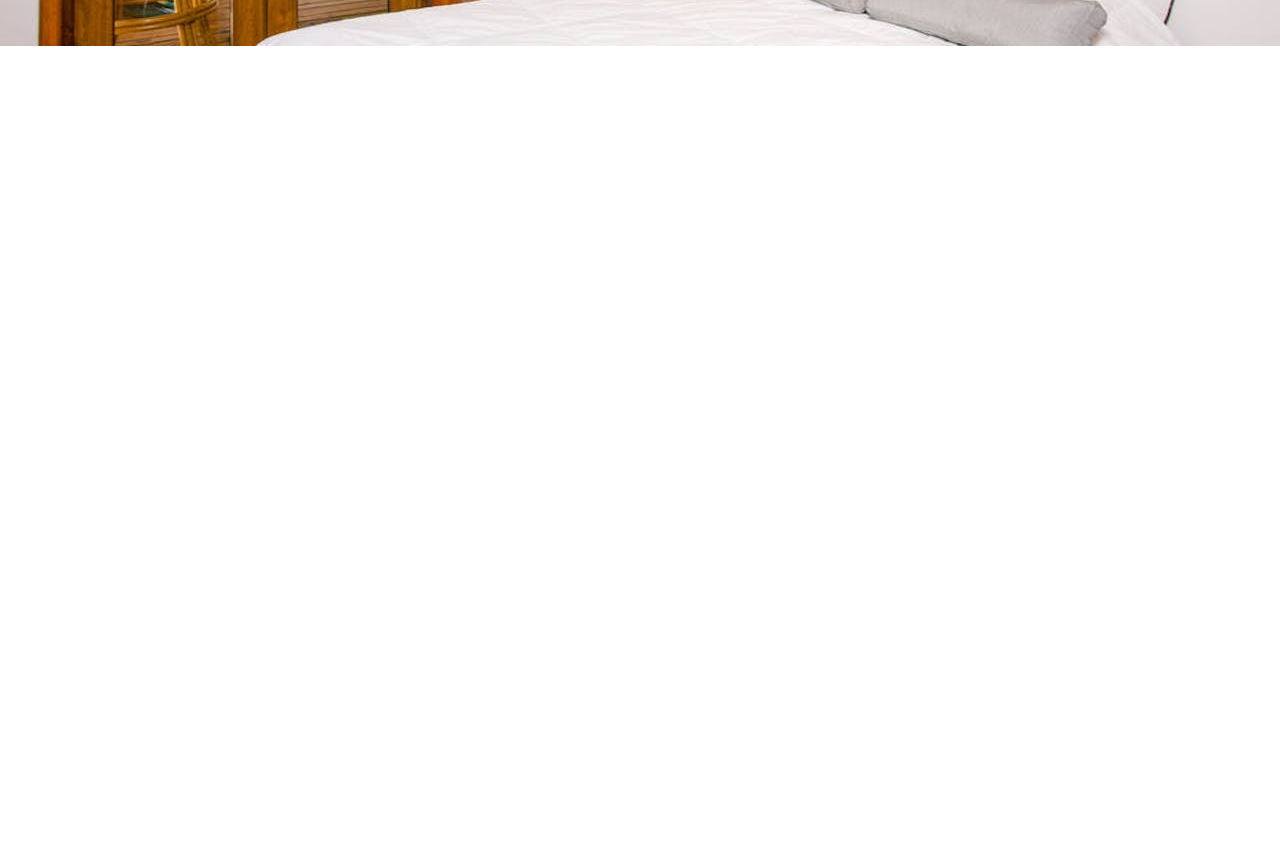
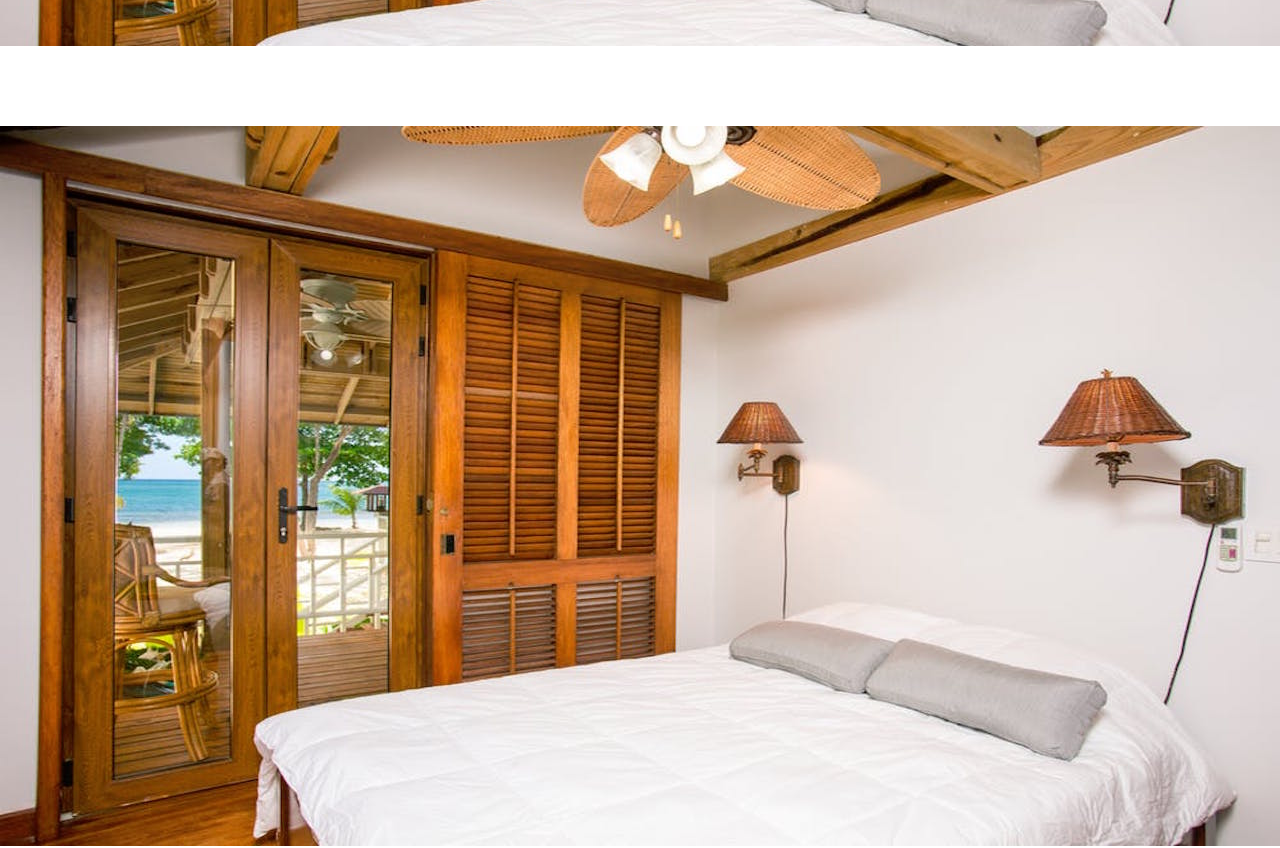
Before and after one commit to tjohnson1106/valise, a React (Create React App) app: page /rooms/double-deluxe in a window 1280 px wide. Shown: the part 500-1348 px from the top of the page. Before the commit the page ends 800 px from the top, so only its background shows below. Built offline with nearby package versions, Linux system fonts and the light colour scheme.

Commit message:
returned styled hero image map in single room component

```diff
--- a/src/components/StyledHero.js
+++ b/src/components/StyledHero.js
@@ -4,7 +4,8 @@
 
 export const StyledHero = styled.header`
   min-height: 60vh;
-  background: url(${(props) => props.img}) center/cover no-repeat;
+  background: url(${(props) => (props.img ? props.img : defaultImg)})
+    center/cover no-repeat;
   display: flex;
   align-items: center;
   justify-content: center;
--- a/src/pages/SingleRoom.js
+++ b/src/pages/SingleRoom.js
@@ -49,13 +49,22 @@
       images
     } = room;
     return (
-      <StyledHero img={images[0]}>
+      <>
+        <StyledHero img={images[0] || this.state.defaultBcg}>
           <Banner title={`${name} room`}>
             <Link to="/rooms" className="btn-primary">
               back to rooms
             </Link>
           </Banner>
         </StyledHero>
+        <section className="single-room">
+          <div className="single-">
+            {images.map((item, index) => {
+              return <img key={index} src={item} alt={name} />;
+            })}
+          </div>
+        </section>
+      </>
     );
   }
 }
```
Lines whose indentation alone changed are shown as unchanged.
